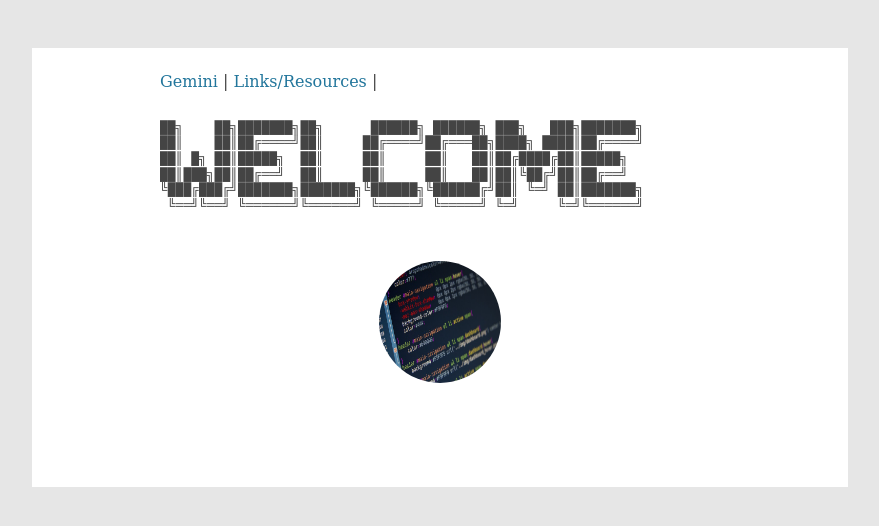
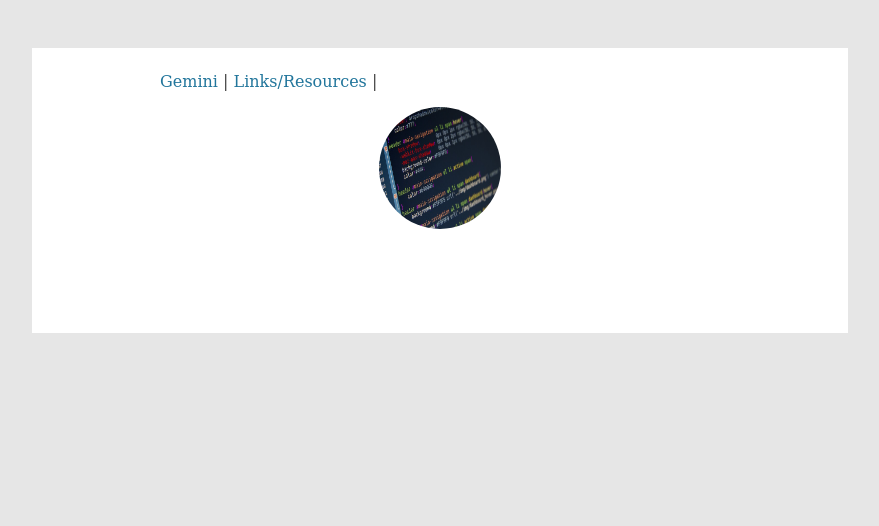
Before and after one commit to gamesmessiah/gamesmessiah.github.io, a plain HTML site: page index.html in a window 1280 px wide. Shown: the whole page, without its empty margins (200-1079 px from the left). Drawn offline with Linux system fonts and the light colour scheme.

Commit message:
Update index.html

```diff
--- a/index.html
+++ b/index.html
@@ -1,32 +1,3 @@
-<!--
-************************************************************************
-*
-* This program and/or file is free. It comes without any warranty, to
-* the extent permitted by applicable law. You can redistribute it
-* and/or modify it under the terms of the Do What The Fuck You Want
-* To Public License, Version 2, as published by Sam Hocevar. See
-* http://www.wtfpl.net/ for more details.
-*
-************************************************************************
-*
-*            DO WHAT THE FUCK YOU WANT TO PUBLIC LICENSE
-*                    Version 2, December 2004
-*
-* Copyright (C) 2004 Sam Hocevar <sam@hocevar.net>
-*
-* Everyone is permitted to copy and distribute verbatim or modified
-* copies of this license document, and changing it is allowed as long
-* as the name is changed.
-*
-*            DO WHAT THE FUCK YOU WANT TO PUBLIC LICENSE
-*   TERMS AND CONDITIONS FOR COPYING, DISTRIBUTION AND MODIFICATION
-*
-*  0. You just DO WHAT THE FUCK YOU WANT TO.
-*
-************************************************************************
--->
-
-
 <!DOCTYPE html>
 <html lang="en">
 
@@ -46,19 +17,6 @@
 	<a href="links.html">Links/Resources</a> |
 </nav>
 
-
-<pre>
-
-██╗    ██╗███████╗██╗      ██████╗ ██████╗ ███╗   ███╗███████╗
-██║    ██║██╔════╝██║     ██╔════╝██╔═══██╗████╗ ████║██╔════╝
-██║ █╗ ██║█████╗  ██║     ██║     ██║   ██║██╔████╔██║█████╗
-██║███╗██║██╔══╝  ██║     ██║     ██║   ██║██║╚██╔╝██║██╔══╝
-╚███╔███╔╝███████╗███████╗╚██████╗╚██████╔╝██║ ╚═╝ ██║███████╗
- ╚══╝╚══╝ ╚══════╝╚══════╝ ╚═════╝ ╚═════╝ ╚═╝     ╚═╝╚══════╝
-
-
-</pre>
-
 <p>
 <p>
 <center><img src="images/code.jpg" style="width:122px;height:122px;" class="avatar"></center>
```
